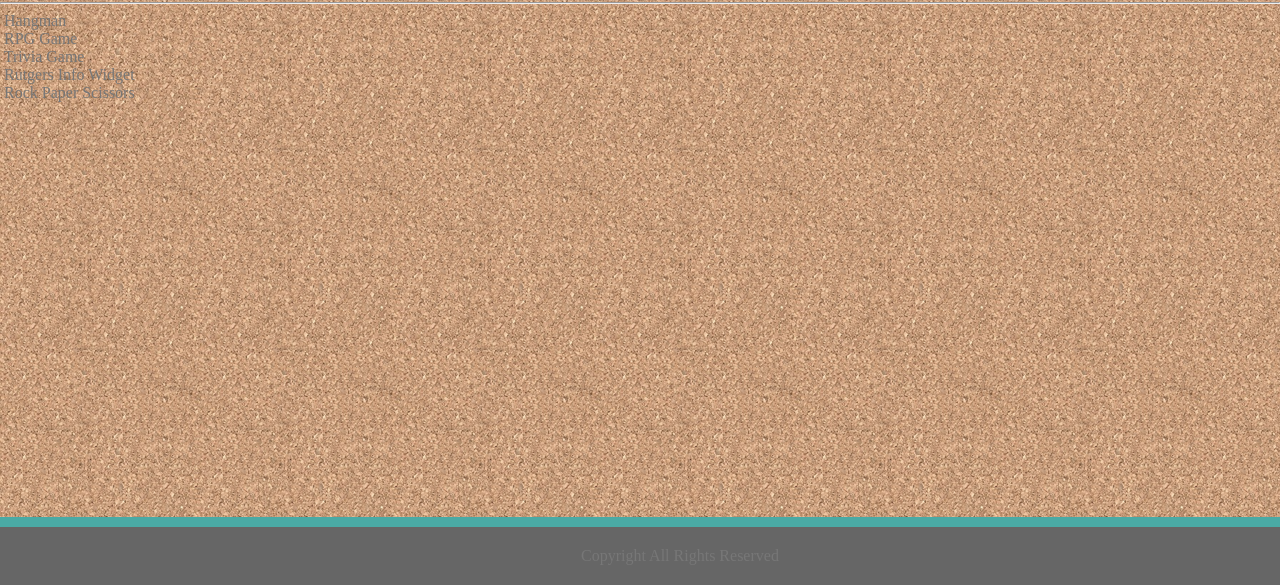
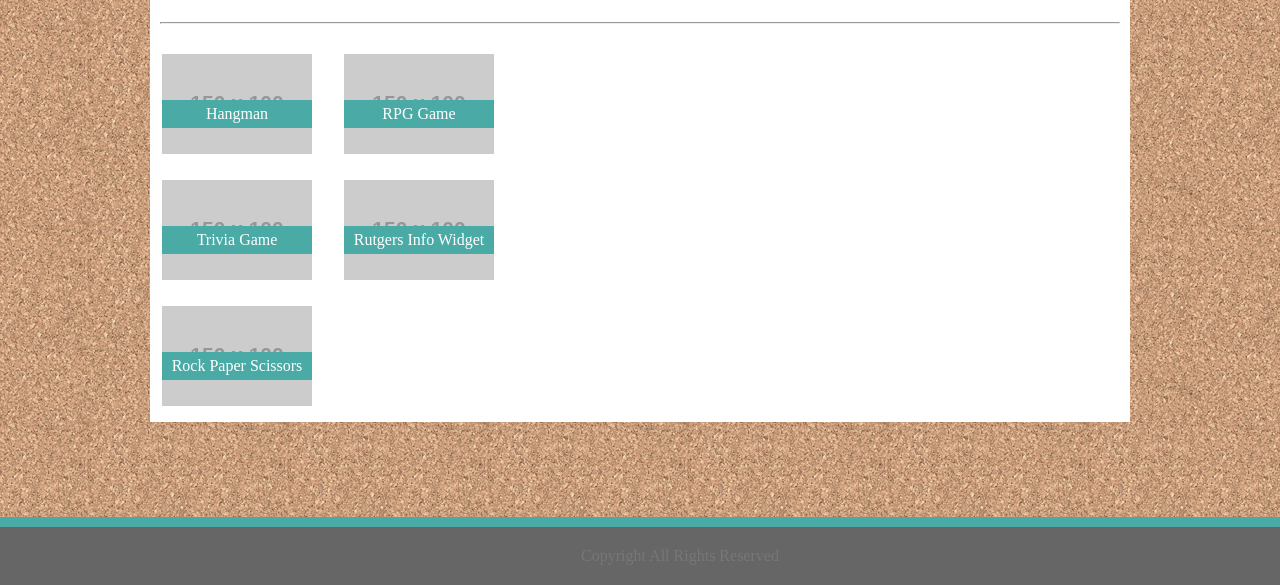
Before and after one commit to kerbean/Basic-Portfolio, a plain HTML site: page portfolio.html in a window 1280 px wide. Shown: the part 215-800 px from the top of the page. Drawn offline with Linux system fonts and the light colour scheme; placeholder pictures from the web are drawn by us.

Commit message:
PORTFOLIO HTML DONE

```diff
--- a/assets/css/style.css
+++ b/assets/css/style.css
@@ -166,3 +166,33 @@ input, textarea{
     width: 100px;
     background: #4aaaa5;
 }
+
+/* SPECIFIC PORTFOLIO HTML CONTENTS */
+
+td{
+    position: relative;
+    padding: 20px 30px 0px 0px;
+
+}
+
+/* .lbl-1{
+    position: absolute;
+    margin-bottom: 30px;
+    bottom: 8px;
+    left: 10px;
+} */
+
+.lblport{
+    position: absolute;
+    margin-bottom: 30px;
+    bottom: 0px;
+    /* left: 10px; */
+    background: #4aaaa5;
+    width: 140px;
+    padding: 5px;
+    text-align: center;
+}
+
+table{
+    color: #ffffff;
+}
--- a/portfolio.html
+++ b/portfolio.html
@@ -18,33 +18,78 @@
             </section>
         </div>
     </div>
-    <section>
-        <<div class="contentsheader">
+    <div class="divcontents">
+        <div class="contentsheader">
             <h2>Portfolio</h2>
         </div>
         <hr>
-        <div id="divHangman">
-            <img src="">
-            Hangman
-        </div>
-        <div id="divRPGGame">
-            <img src="">
-            RPG Game
-        </div>
-        <div id="divTriviaGame">
-            <img src="">
-            Trivia Game
-        </div>
-        <div id="divTriviaGame">
-            <img src="">
-            Rutgers Info Widget
-        </div>
-        <div id="divTriviaGame">
-            <img src="">
-            Rock Paper Scissors
-        </div>
+        <!-- <section class="secport">
+            <div class="row-1">
+                <div class="img-1">
+                    <img class="imgport" src="https://via.placeholder.com/150x100">
+                    <div class="lbl-1">
+                        <p style="color:red">Hangman</p>
+                    </div>
+                </div>
+                <div class="img-2">
 
-    </section>
+                </div>
+                <div class="lbl-1">
+
+                </div>
+            </div>
+            <div class="row-2">
+                <div class="img-1">
+
+                </div>
+                <div class="lbl-1">
+
+                </div>
+            </div>
+            <div class="row-3">
+                <div class="img-1">
+
+                </div>
+                <div class="lbl-1">
+
+                </div>
+            </div>
+        </section> -->
+        <table class="tblport">
+            <tr>
+                <td>
+                    <div class="tdport">
+                        <img class="imgport" src="https://via.placeholder.com/150x100">
+                        <div class="lblport">Hangman</div>
+                    </div>
+                </td>
+                <td>
+                    <img class="imgport" src="https://via.placeholder.com/150x100">
+                    <div class="lblport">RPG Game</div>
+                </td>
+            </tr>
+            <tr>
+                <td>
+                    <div class="tdport">
+                        <img class="imgport" src="https://via.placeholder.com/150x100">
+                        <div class="lblport">Trivia Game</div>
+                    </div>
+                </td>
+                <td>
+                    <img class="imgport" src="https://via.placeholder.com/150x100">
+                    <div class="lblport">Rutgers Info Widget</div>
+                </td>
+            </tr>
+            <tr>
+                <td>
+                    <div class="tdport">
+                        <img class="imgport" src="https://via.placeholder.com/150x100">
+                        <div class="lblport">Rock Paper Scissors</div>
+                    </div>
+                </td>
+            </tr>
+        </table>
+    </div>
     <footer>
         Copyright All Rights Reserved
     </footer>
```
